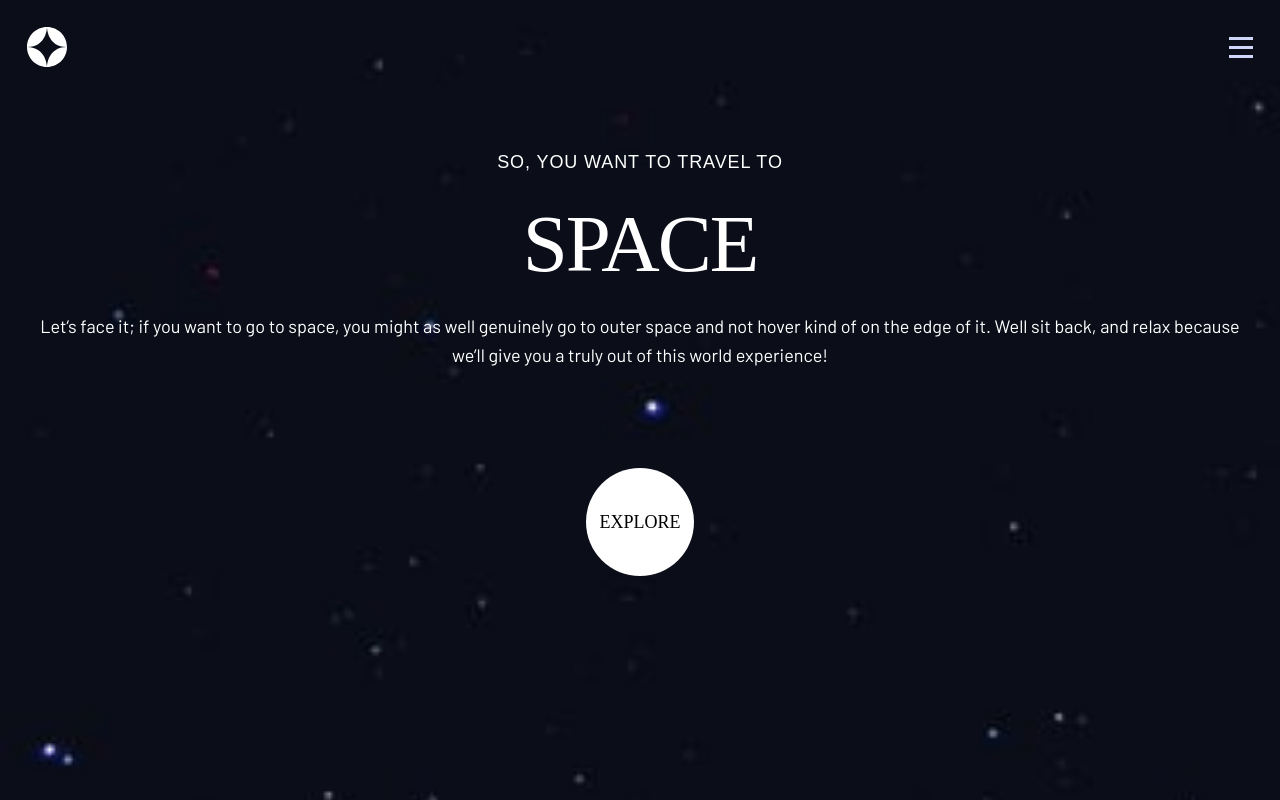
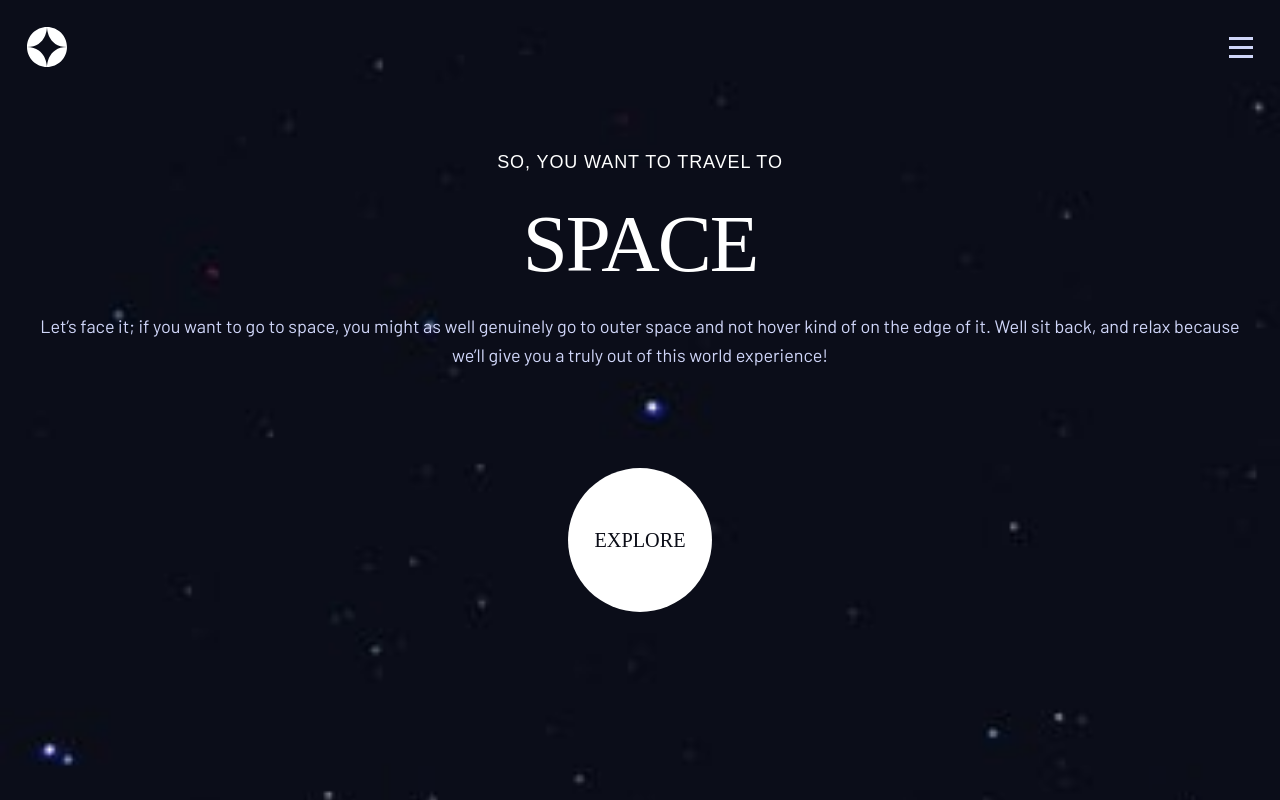
Before and after one commit to jkamin61/space-tourism, a Next.js app: page / in a window 1280 px wide. Built offline with nearby package versions, Linux system fonts and the light colour scheme.

Commit message:
added text-space-blue-300+900

```diff
--- a/app/page.tsx
+++ b/app/page.tsx
@@ -9,7 +9,7 @@ export default function Home() {
                     <h3 className="mt-6 text-md font-barlow-condensed font-light tracking-wider">SO, YOU WANT TO TRAVEL
                         TO</h3>
                     <h1 className="my-6 font-bellefair font-thin font text-7xl tracking-tight">SPACE</h1>
-                    <p className="text-center font-light text-md">
+                    <p className="text-center font-light text-md text-space-blue-300">
                         Let’s face it; if you want to go to space, you might
                         as well genuinely go to outer space and not
                         hover kind of on the edge of it. Well sit back, and relax
@@ -17,9 +17,9 @@ export default function Home() {
                         this world experience!</p>
                 </div>
                 <div
-                    className="my-16 w-24 h-24 shrink-0 grow-0 rounded-full bg-white items-center flex justify-center hover:animate-pulse focus:animate-pulse ease-out hover:cursor-pointer">
+                    className="my-16 w-32 h-32 shrink-0 grow-0 rounded-full bg-white items-center flex justify-center hover:animate-pulse focus:animate-pulse ease-out hover:cursor-pointer">
                     <button
-                        className="font-bellefair text-black text-md">EXPLORE
+                        className="font-bellefair text-lg text-space-blue-900">EXPLORE
                     </button>
                 </div>
             </main>
```
